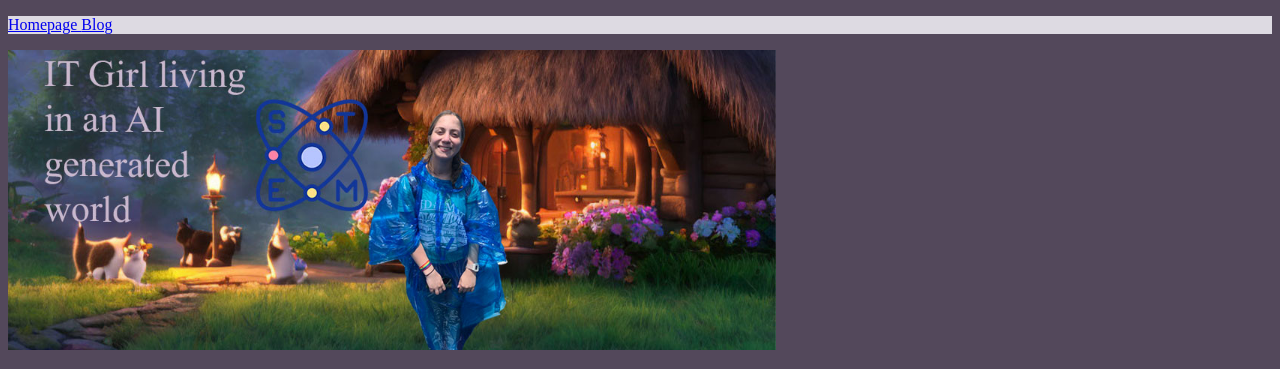
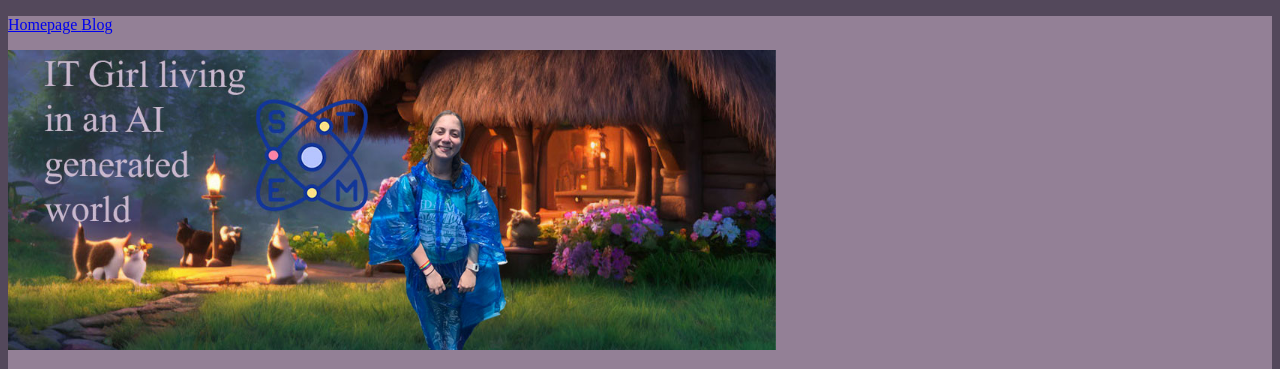
Before and after one commit to suitgirls/kebatist, a plain HTML site: page index.html in a window 1280 px wide. Shown: the top 369 px of the page. Drawn offline with Linux system fonts and the light colour scheme.

Commit message:
Add files via upload

```diff
--- a/style.css
+++ b/style.css
@@ -8,5 +8,8 @@ h2,h3,h4,h1 {
     color:rgb(255, 255, 255);
 }
 .btn-group {
-    background-color:#dddae2;
+    background: color #e5c2ea;;
 }
+.jumbotron {
+    background-color:#938096;
+}
```
